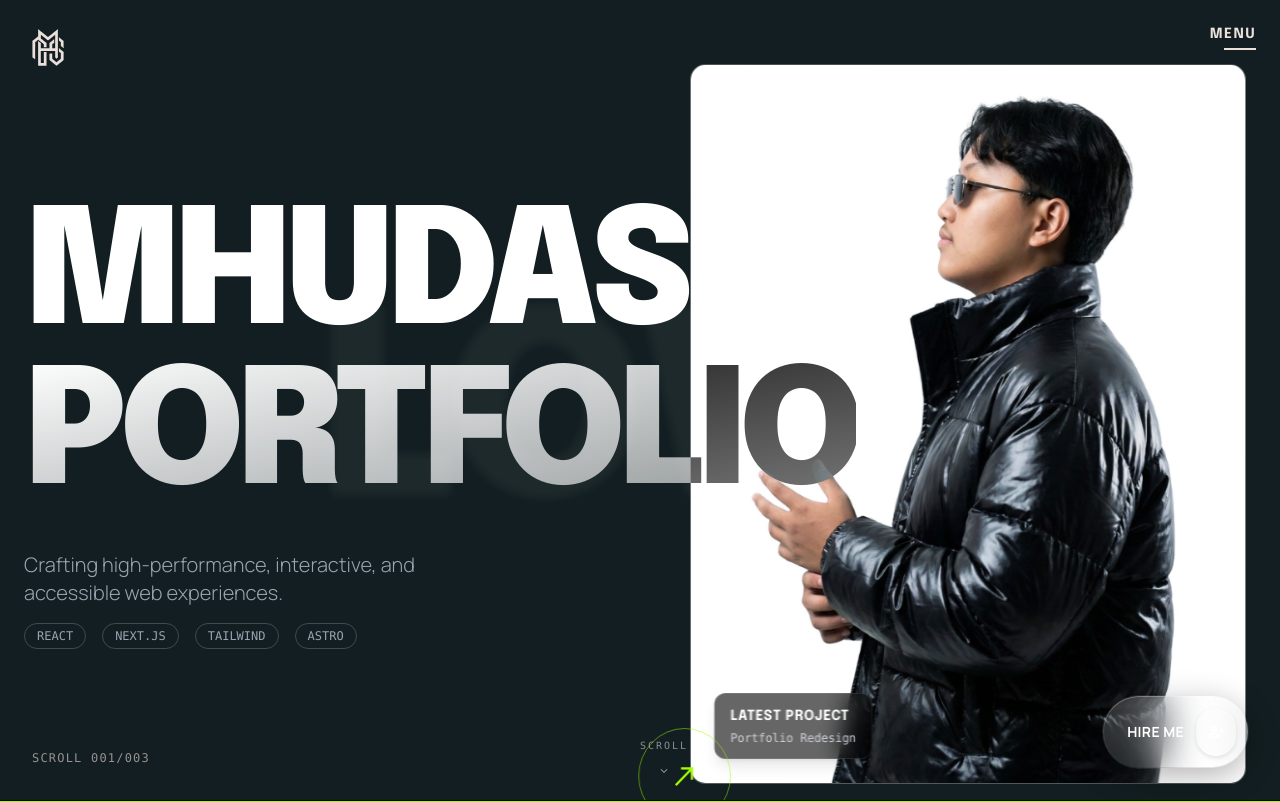
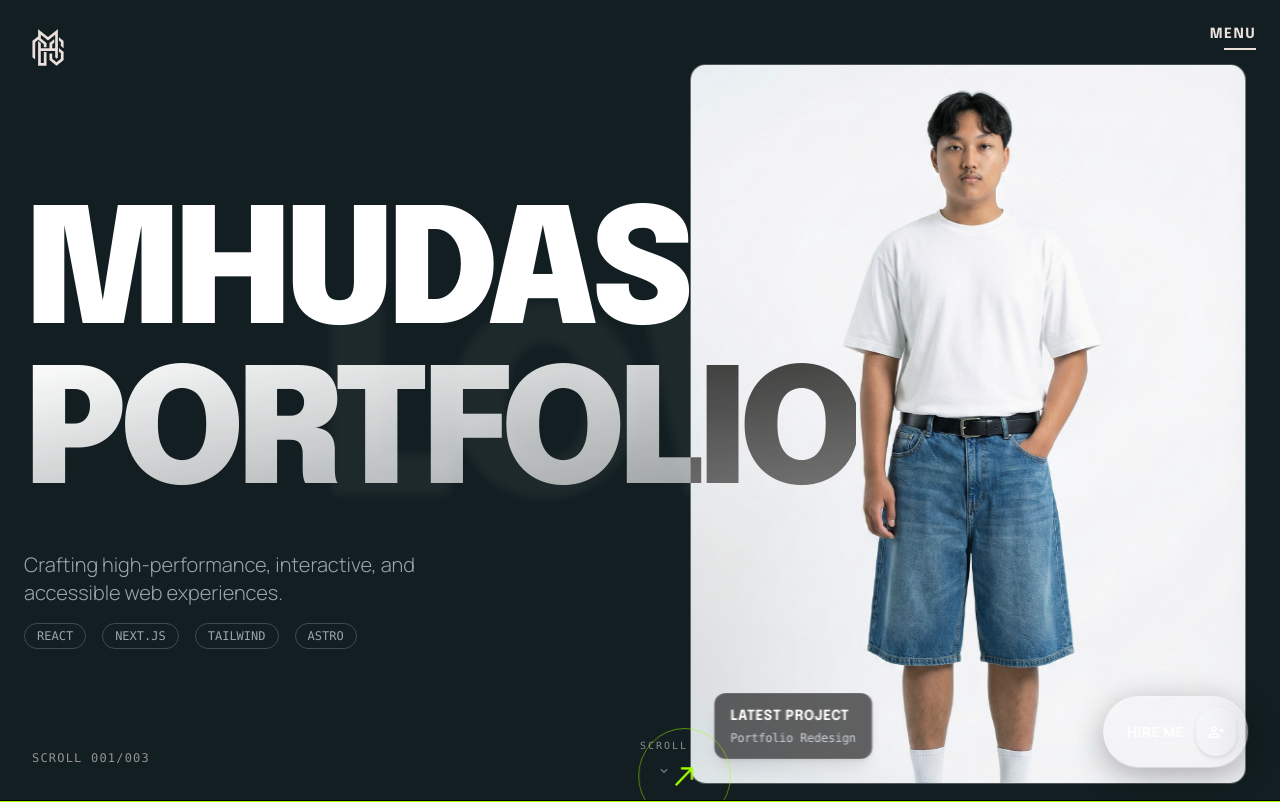
Before and after one commit to mhudas/mhudas.github.io, a React (Vite) app: page /#/ in a window 1280 px wide. Shown: the top 802 px of the page. Built offline with nearby package versions, Linux system fonts and the light colour scheme.

Commit message:
Change background image in Hero component

```diff
--- a/src/components/Hero.jsx
+++ b/src/components/Hero.jsx
@@ -87,7 +87,7 @@ export default function Hero() {
                                 <div className="absolute inset-0 bg-primary/10 mix-blend-overlay z-10"></div>
                                 <div
                                     className="w-full h-full bg-cover bg-center transition-transform duration-1000 ease-out"
-                                    style={{ backgroundImage: "url('/profile-3d.png')" }}
+                                    style={{ backgroundImage: "url('/IMG_4159.jpeg')" }}
                                 >
                                 </div>
                                 <div className="absolute bottom-6 left-6 z-20 bg-black/60 backdrop-blur-md px-4 py-3 border border-white/10 rounded-xl shadow-lg">
```
